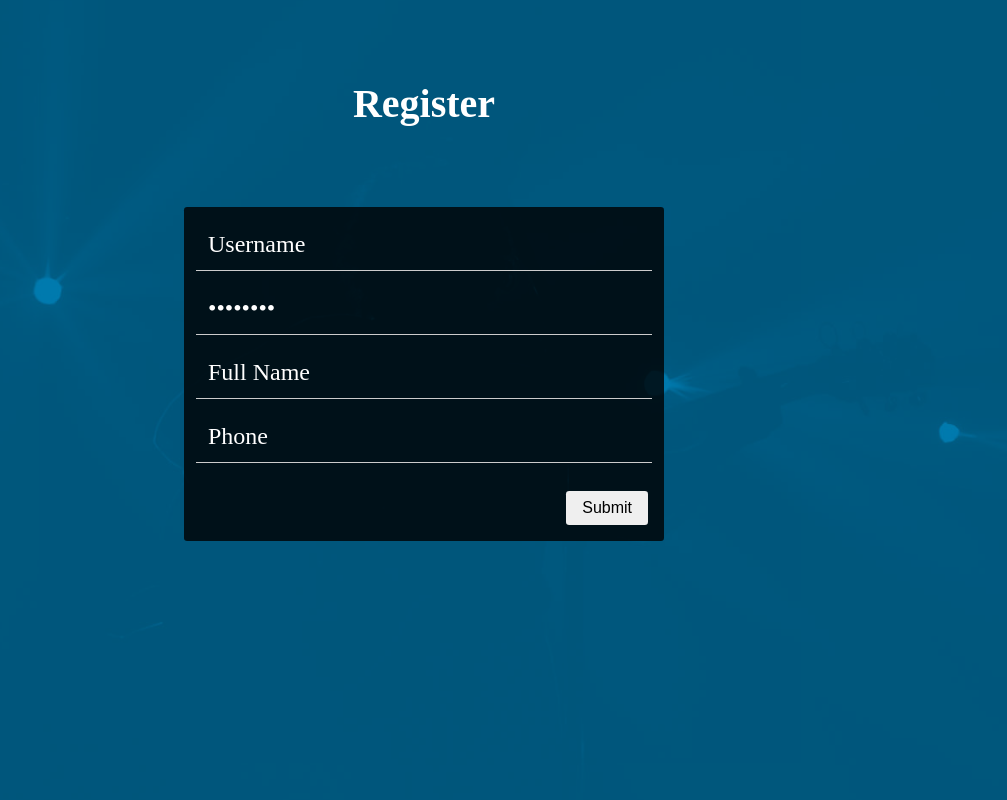
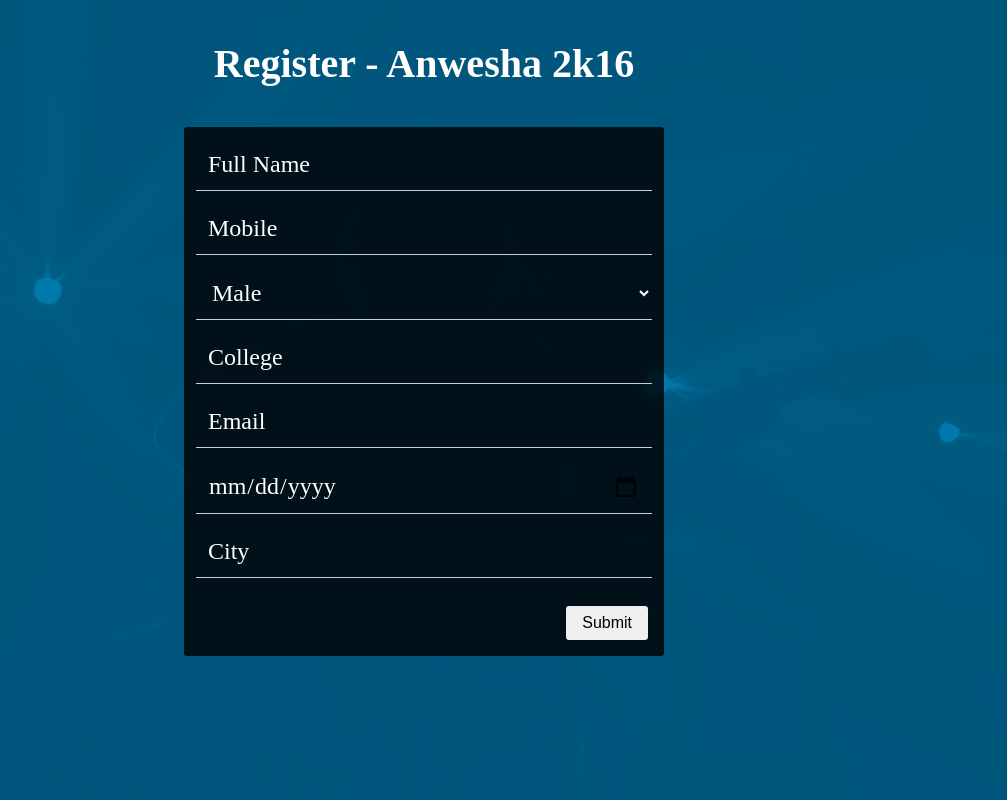
Before and after one commit to anweshaiitp/anwesha, a PHP site: page /registration.html in a window 1280 px wide. Shown: the whole page, without its empty margins (216-1223 px from the left). Run offline with PHP 8.4, Linux system fonts and the light colour scheme.

Commit message:
registration frontend completed.

```diff
--- a/index.php
+++ b/index.php
@@ -43,6 +43,8 @@ if (preg_match($base . '$@', $url)) {
 	require ('gallery.html');
 } elseif (preg_match($base . 'campusambassador', $url)) {
 	require ('campusambassador/campusambassador.php');
+} elseif (preg_match($base . 'registration@', $url)) {
+	require ('registration.html');
 } else {
 	die('invalid url ' . $url);
 }
--- a/registration.html
+++ b/registration.html
@@ -2,16 +2,61 @@
 <head>
 <title>Registration - Anwesha `16</title>
 <link rel="stylesheet" type="text/css" href="assets/css/style.css" />
+<script src='assets/js/jquery.min.js'></script>
+<style>
+	.logreg h2{
+		margin: 1em;
+	}
+	.err{
+		text-align: center;
+		color: red;
+	}
+	.success {
+		color: green;
+	}
+</style>
 <body>
 <div class="logreg">
-	<h2>Register</h2>
-	<div class="box">
-		<input class="inp" name="username" type="text" value="Username" onblur="if(this.value == ''){this.value = 'Username';}" onfocus="if (this.value == 'Username') {this.value = '';}">
-		<input class="inp" name="password" type="password" value="Password" onblur="if(this.value == ''){this.value = 'Password';}" onfocus="if (this.value == 'Password') {this.value = '';}">
+	<h2>Register - Anwesha 2k16</h2>
+	<h3 class="err"></h3>
+	<form class="box" id="reg_form" action="user/register/User">
 		<input class="inp" name="name" type="text" value="Full Name" onblur="if(this.value == ''){this.value = 'Full Name';}" onfocus="if (this.value == 'Full Name') {this.value = '';}">
-		<input class="inp" name="phone" type="text" value="Phone" onblur="if(this.value == ''){this.value = 'Phone';}" onfocus="if (this.value == 'Phone') {this.value = '';}">
+		<input class="inp" name="mobile" type="text" value="Mobile" onblur="if(this.value == ''){this.value = 'Mobile';}" onfocus="if (this.value == 'Mobile') {this.value = '';}">
+		<select class="inp" name="sex" >
+			<option value="M" style="color:black;" selected>Male</option>
+			<option value="F" style="color:black;">Female</option>
+		</select>
+		<input class="inp" name="college" type="text" value="College" onblur="if(this.value == ''){this.value = 'College';}" onfocus="if (this.value == 'College') {this.value = '';}">
+		<input class="inp" name="email" type="email" value="Email" onblur="if(this.value == ''){this.value = 'Email';}" onfocus="if (this.value == 'Email') {this.value = '';}">
+		<input class="inp" name="dob" type="date" value="dob" onblur="if(this.value == ''){this.value = 'DD/MM/YYYY';}" onfocus="if (this.value == 'DD/MM/YYYY') {this.value = '';}">
+		<input class="inp" name="city" type="text" value="City" onblur="if(this.value == ''){this.value = 'City';}" onfocus="if (this.value == 'City') {this.value = '';}">
 		<input class="button" type="submit" value="Submit">
-	</div>
+	</form>
+	<h2 class="success"></h2>
 </div>
+<script>
+	$( '#reg_form' ).submit( function( event ) {
+		event.preventDefault();
+		var $form = $( this ),
+		name = $form.find( "input[name='name']" ).val(),
+		mobile = $form.find( "input[name='mobile']" ).val(),
+		sex = $form.find( "select[name='sex']" ).val(),
+		college = $form.find( "input[name='college']" ).val(),
+		email = $form.find( "input[name='email']" ).val(),
+		dob = $form.find( "input[name='dob']" ).val(),
+		city = $form.find( "input[name='city']" ).val(),
+		url = $form.attr( "action" );
+		var posting = $.post( url, { name:name,mobile:mobile,sex:sex,college:college,email:email,dob:dob,city:city } );
+		posting.done(function( data ) {
+			var content = $( data );
+			if(data[0] == -1) {
+				$('.err').text(data[1]);
+			}else {
+				$( '#reg_form' ).remove();
+				$( '.success' ).text( "You have been registered Successfully. Now close this window." );
+			}
+		});
+	} );
+</script>
 </body>
 </html>
```
Also changed, not shown: app.js (+15 -14 lines).
